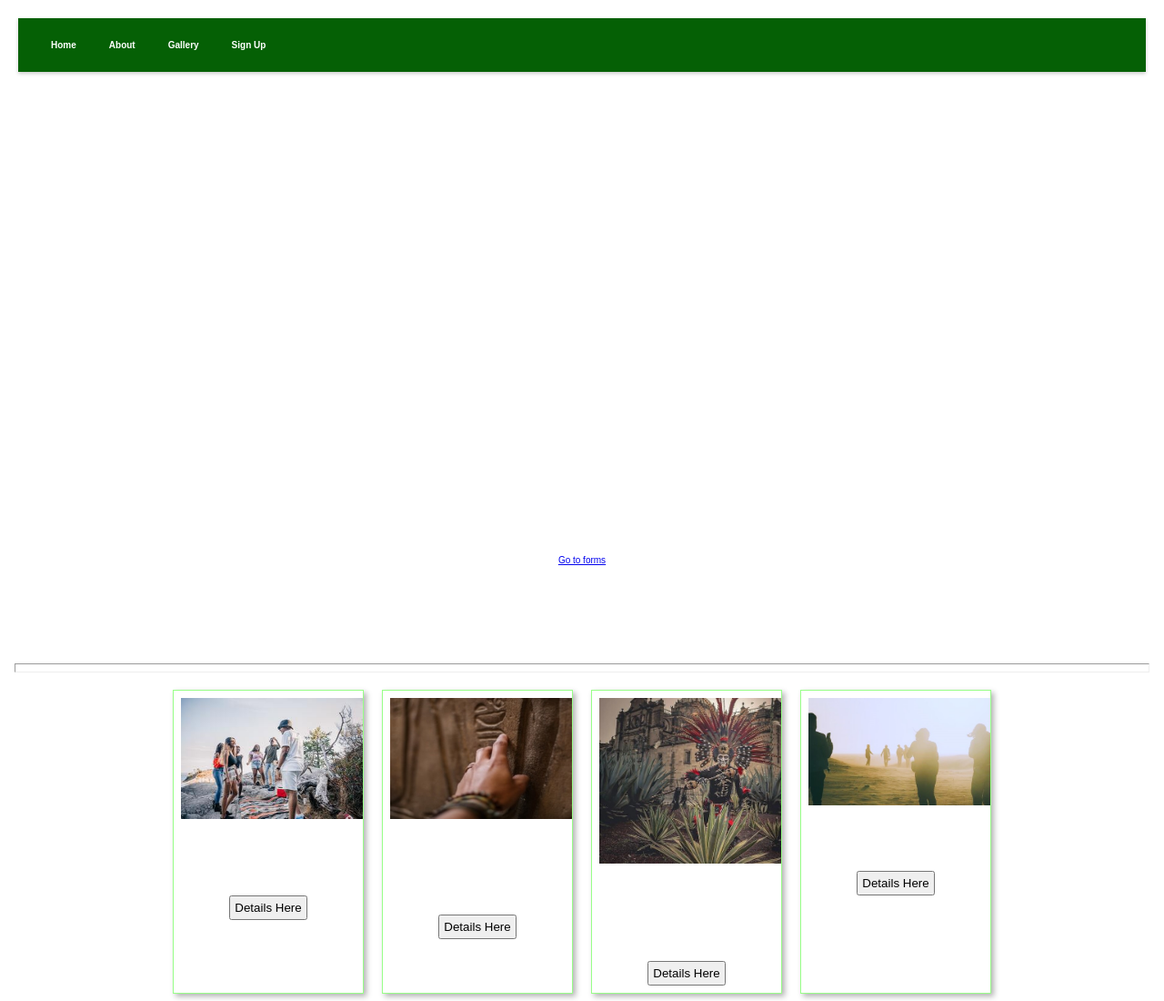
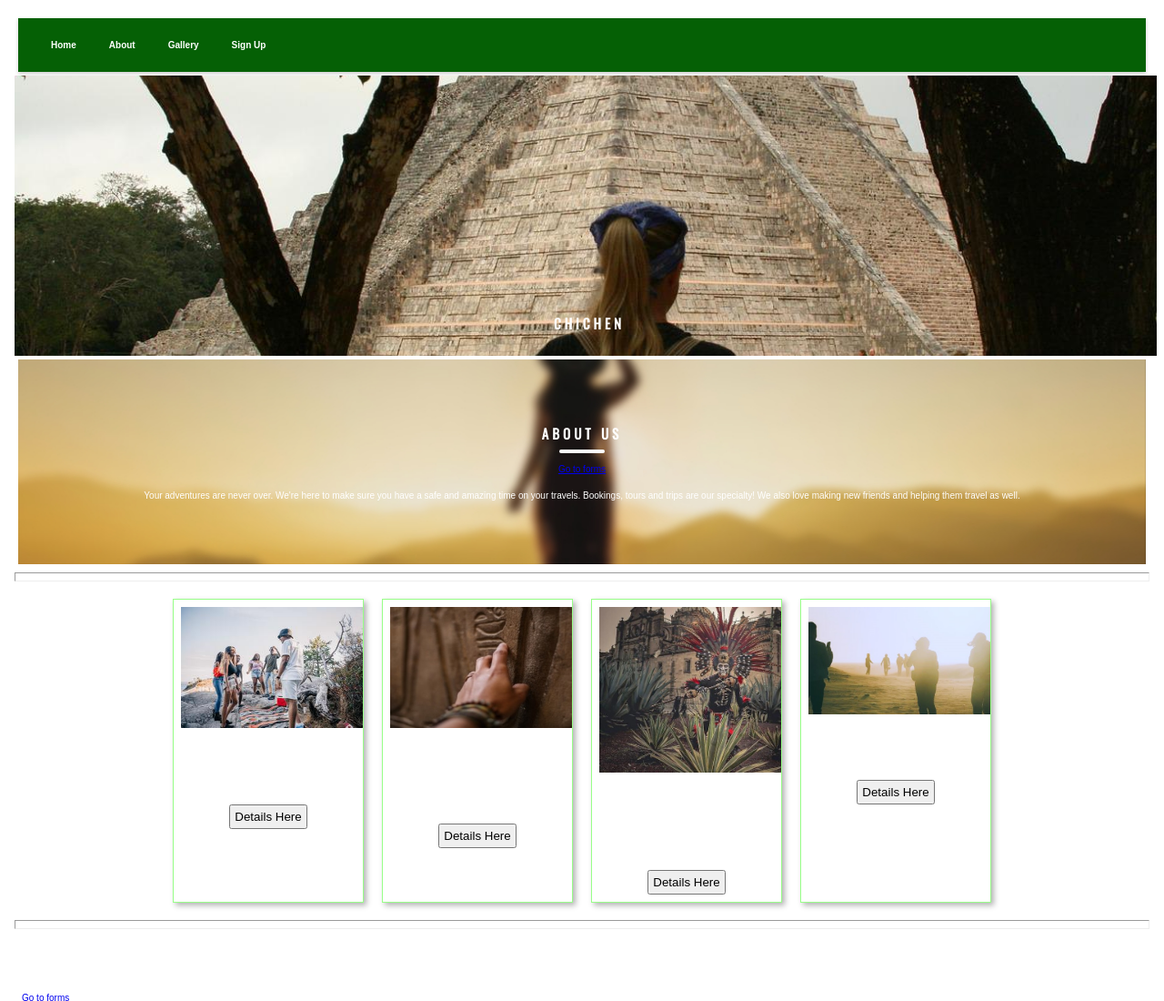
Before and after one commit to funtari76/Robert-P1-2, a plain HTML site: page index.html in a window 1280 px wide. Shown: the top 1100 px of the page at 91% size. Drawn offline with nearby package versions, Linux system fonts and the light colour scheme.

Commit message:
image conntent not loading

```diff
--- a/assets/CSS/style.css
+++ b/assets/CSS/style.css
@@ -39,8 +39,8 @@ ul {
 
 }
 
-/*****************************************************Navbar********************************************************/
-/*******************************************************************************************************************/
+/*****Navbar*****/
+
 
 .navbar {
     background: rgb(5, 96, 5);
@@ -49,12 +49,7 @@ ul {
     box-shadow: 0 2px 4px 0 rgba(0, 0, 0, 0.2);
 }
 
-/*.logo {
-    font-size: x-large;
-    font-weight: bold;
-    color: rgb(255, 255, 255);
-}
-*/
+
 .navbar a {
     color: rgb(255, 255, 255);
     text-decoration: none;
@@ -84,10 +79,10 @@ ul {
 
 
 #hero-outer {
-    height: 400px;
+    height: 300px;
     width: 100%;
     background-image:
-        url(../assets/images/chichendiscovercenter.jpg);
+        url(/assets/images/chichendiscovercenter.jpg);
     background-position: center;
     background-size: cover;
     display: flex;
@@ -107,13 +102,13 @@ ul {
 }
 
 
-/***********************************************************About******************************************************************/
-/*********************************************************************************************************************************/
+/******About******/
+
 
 .about-section {
     padding: 50px;
     text-align: center;
-    background-image: url(../assets/images/aboutbg1.jpg);
+    background-image: url(/assets/images/aboutbg1.jpg);
     color: rgb(255, 255, 255);
     background-position: center;
     background-repeat: no-repeat;
@@ -202,7 +197,7 @@ ul {
 
 .left {
     height: 100%;
-    background: url(../assets/images/mayacontact.jpg);
+    background: url(assets/images/mayacontact.jpg);
     background-size: cover;
 }
 
@@ -285,7 +280,6 @@ footer {
     color: #3a3a3a;
 }
 
-/******************************************************/
 /****************Media Queirys************************/
 
 
--- a/index.html
+++ b/index.html
@@ -115,14 +115,13 @@
     </main>
     <hr>
 
-    <!------------------------------------------------------------------------------------------>
-    <!----------------------------Section 2 Image Gallery--------------------------------------->
+    <!-------Section 2 Image Gallery------->
 
     <section>
         <h2 id="gallery">Images</h2>
         <a href="#forms">Go to forms</a>
         <div class="image-grid">
-            <img class="image-grid-col-2 image-grid-row-2" src="./assets/images/mextropicbeach.jpg" alt="itza">
+            <img class="image-grid-col-2 image-grid-row-2" src="/assets/images/mextropicbeach.jpg" alt="itza">
             <img src="./assets/images/mexgallery3.jpg" alt="itza">
             <img src="./assets/images/mexgallery4.jpg" alt="itza">
             <img src="./assets/images/mexindigins1.jpg" alt="itza">
```
